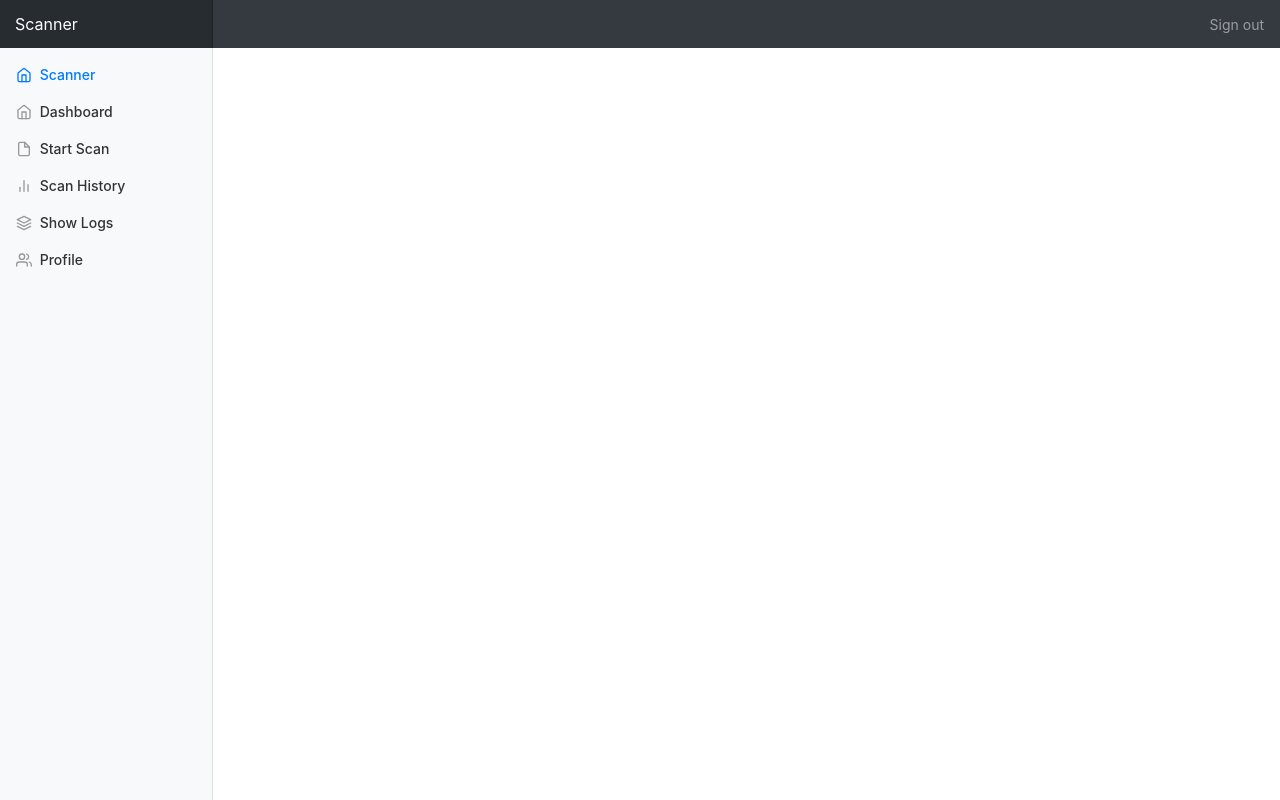
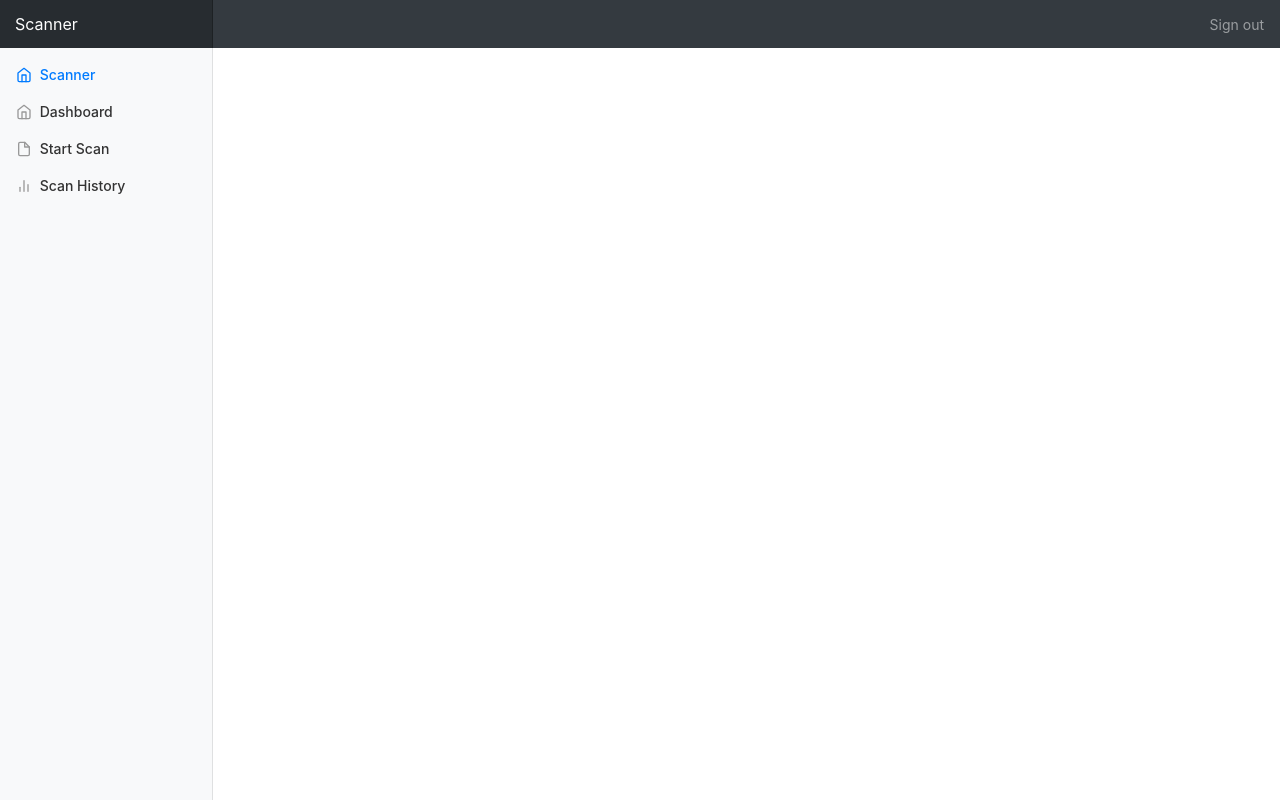
Before and after one commit to metehaniset/distributed_port_scanner, a Flask app: page / in a window 1280 px wide. Run offline with Flask 2, Linux system fonts and the light colour scheme; the visitor is signed in with stand-in values (Sample User, id 1); parts of the project's set-up code (start-up, migrations or seed data) failed here and were passed over; some libraries are stand-ins or nearby versions.

Commit message:
show statistics on scan_details page

```diff
--- a/webui/app/templates/base.html
+++ b/webui/app/templates/base.html
@@ -55,18 +55,6 @@
                 <a class="nav-link" href="{{ url_for('scan_list') }}">
                   <span data-feather="bar-chart-2"></span>
                   Scan History
-                </a>
-              </li>
-              <li class="nav-item">
-                <a class="nav-link" href="#">
-                  <span data-feather="layers"></span>
-                  Show Logs
-                </a>
-              </li>
-              <li class="nav-item">
-                <a class="nav-link" href="#">
-                  <span data-feather="users"></span>
-                  Profile
                 </a>
               </li>
             </ul>
--- a/webui/app/templates/scan_details.html
+++ b/webui/app/templates/scan_details.html
@@ -118,7 +118,7 @@
                   },
               title: {
                 display: true,
-                text: 'Most common port for scan'
+                text: 'Most common ports for scan'
               },
               plugins: {
                 colorschemes: {
```
Also changed, not shown: webui/app.db.
